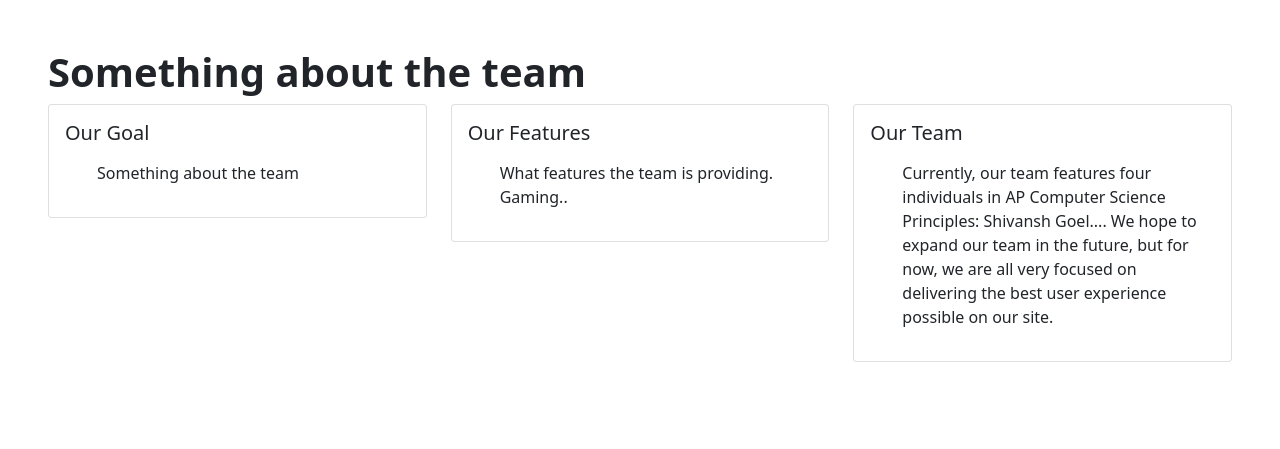
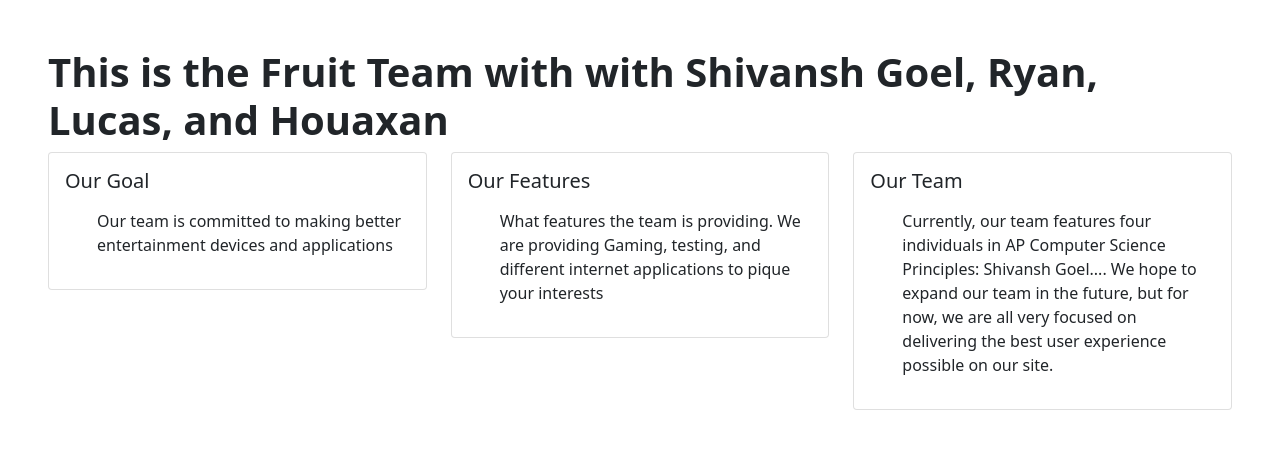
Before and after one commit to DeadshotLegend/flask_python_web_layer, a Flask app: page / in a window 1280 px wide. Shown: the part 96-545 px from the top of the page. Run offline with Flask 2, Linux system fonts and the light colour scheme; some libraries are stand-ins or nearby versions.

Commit message:
comitting changes

```diff
--- a/templates/index.html
+++ b/templates/index.html
@@ -4,7 +4,7 @@
 {% block body %}
     <!-- Start of body content specific to page -->
     <div class="px-5 py-5 mx-auto">
-        <h1 class="text-black"><strong>Something about the team</strong></h1>
+        <h1 class="text-black"><strong>This is the Fruit Team with with Shivansh Goel, Ryan, Lucas, and Houaxan</strong></h1>
         <div class="row">
             <div class="col-4">
                 <div class="card">
@@ -13,7 +13,7 @@
                     <h5 class="card-title">Our Goal</mark></h5>
                     <p class="card-text">
                         <ol>
-                        Something about the team
+                        Our team is committed to making better entertainment devices and applications
                         </ol>
                     </p>
                     </div>
@@ -26,7 +26,7 @@
                     <h5 class="card-title">Our Features</h5>
                     <p class="card-text">
                         <ol>
-                        What features the team is providing. Gaming..
+                        What features the team is providing. We are providing Gaming, testing, and different internet applications to pique your interests
                         </ol>
                     </p>
 
```
